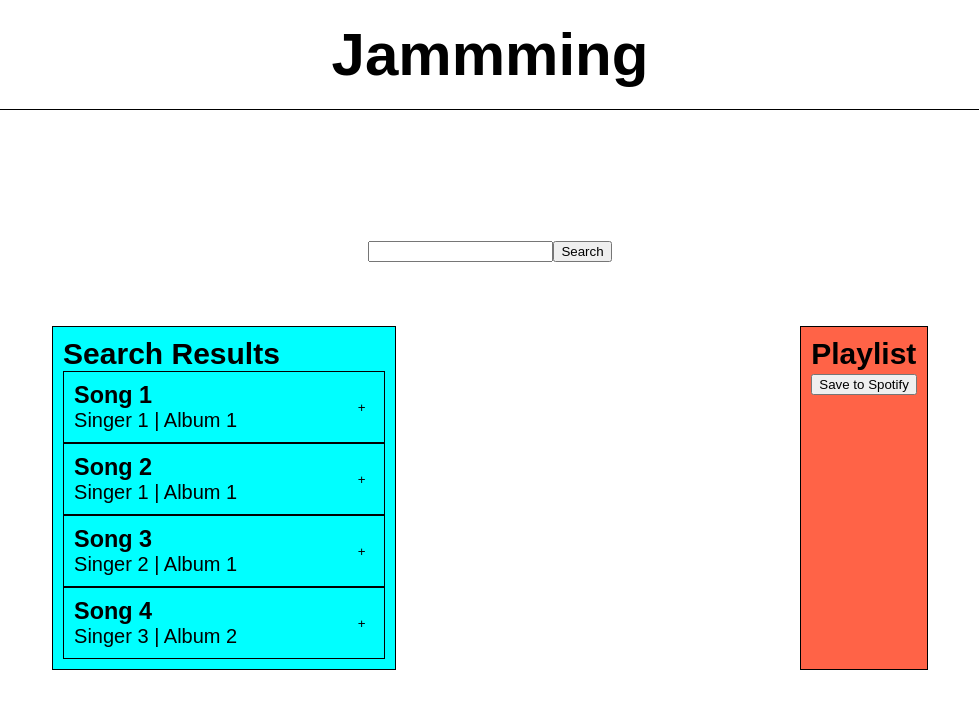
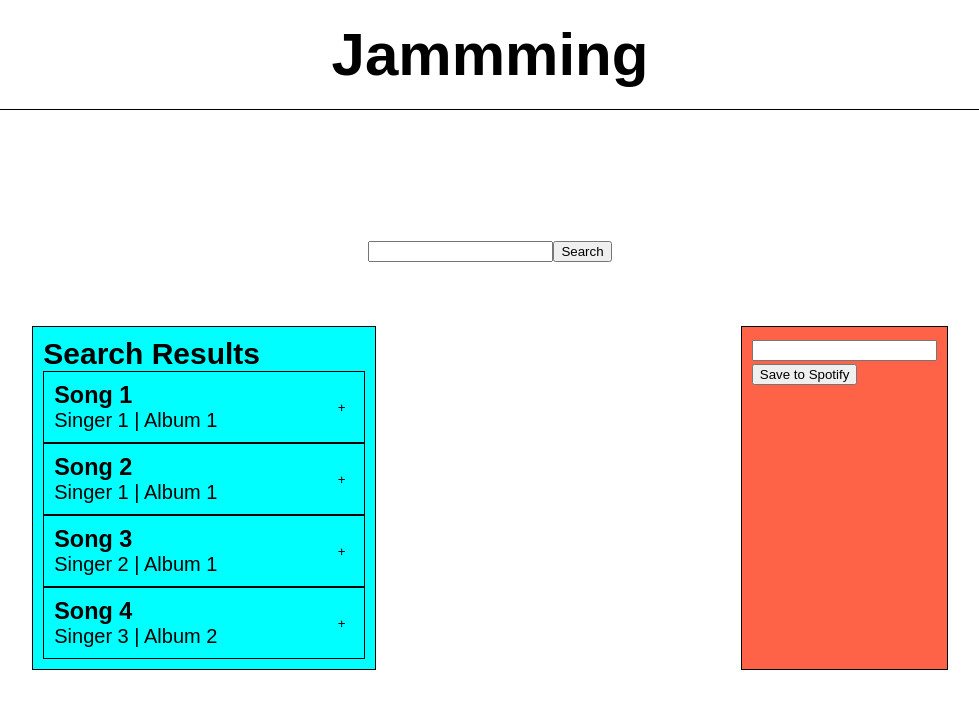
Before and after one commit to pdoheney/jammming, a React (Create React App) app: page / in a window 1280 px wide. Shown: the top 708 px of the page, without its empty margins (150-1129 px from the left). Built offline with nearby package versions, Linux system fonts and the light colour scheme.

Commit message:
Allow user to customize the playlist title

```diff
--- a/src/App.js
+++ b/src/App.js
@@ -22,6 +22,8 @@ function App() {
 
   //create state for storing playlists and set to empty array
   const [playlistTracks, setPlaylistTracks] = useState([]);
+  //create state for storing playlist title
+  const [playlistTitle, setplaylistTitle] = useState('');
 
   //event handler that adds a song to playlist when user clicks the + button
   const addSong = track => {
@@ -34,10 +36,13 @@ function App() {
     });
   };
 
-  //event handler taht removes a song from playlist when user clicks minus button
+  //event handler that removes a song from playlist when user clicks - button
   const removeSong = track => {
     setPlaylistTracks(prevPlaylist => prevPlaylist.filter(prevPlaylistTrack => prevPlaylistTrack !== track));
-  }
+  };
+
+  //event handler that changes the playlist title state when user types into the input
+  const changeTitle = ({target}) => setplaylistTitle(target.value);
 
   return(
     <>
@@ -45,7 +50,12 @@ function App() {
       <SearchBar />
       <div className='container'>
         <SearchResults searchResults={searchResults} handleClick={addSong} symbol={add}/>
-        <Playlist playlist={playlistTracks} handleClick={removeSong} symbol={remove}/>
+        <Playlist
+          playlist={playlistTracks}
+          playlistTitle={playlistTitle}
+          symbol={remove}
+          handleClick={removeSong}
+          handleChange={changeTitle}/>
       </div>
     </>
   );
--- a/src/Components/Playlist/Playlist.js
+++ b/src/Components/Playlist/Playlist.js
@@ -4,10 +4,11 @@ import Tracklist from "../Tracklist/Tracklist";
 
 import './Playlist.css';
 
-export default function Playlist({playlist, handleClick, symbol}) {
+export default function Playlist({playlist, symbol, playlistTitle, handleClick, handleChange}) {
     return (
         <div className="playlist">
-            <h2>Playlist</h2>
+            <input type="text" name="title" id="title" value={playlistTitle} onChange={handleChange}/>
+            <br />
             <Tracklist tracklist={playlist} handleClick={handleClick} symbol={symbol}/>
             <button>Save to Spotify</button>
         </div>
```
